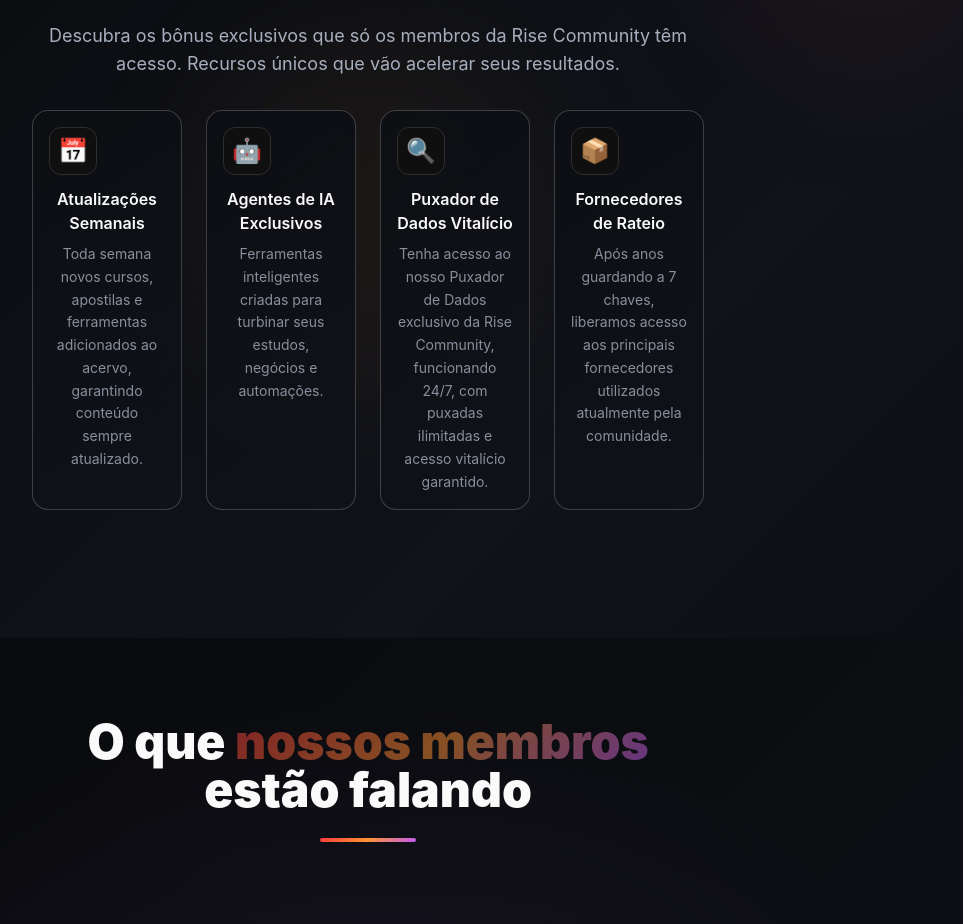
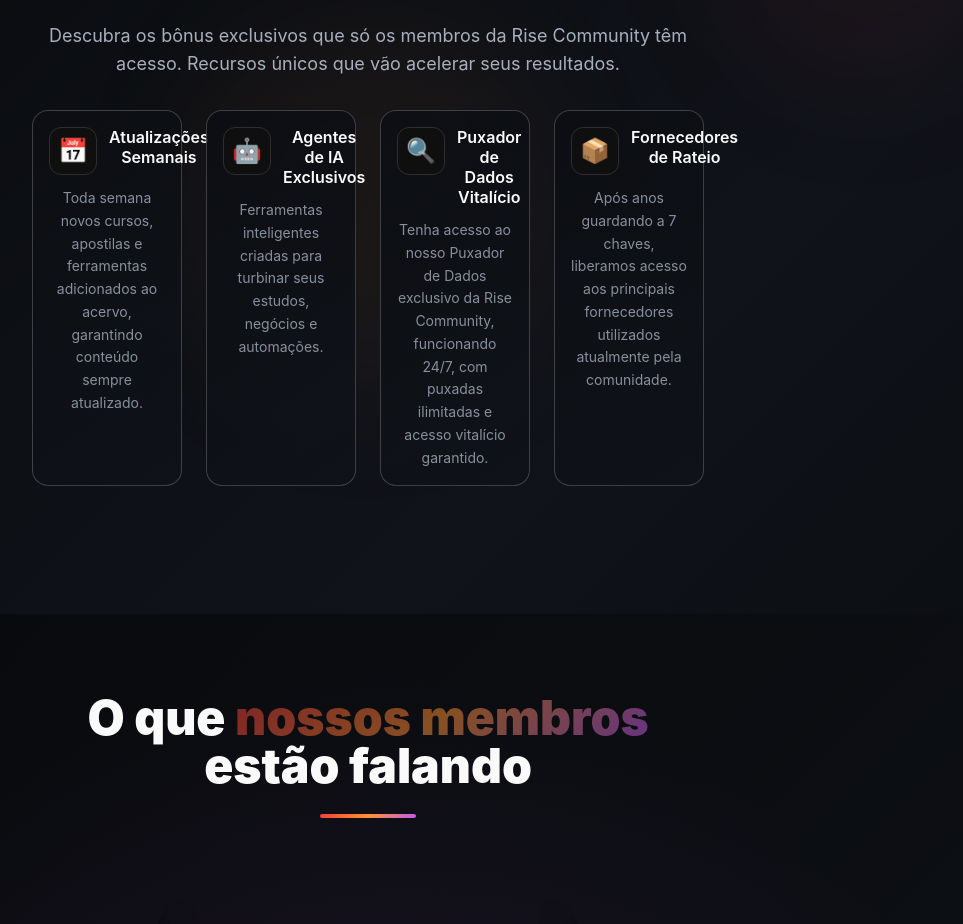
Before and after one commit to bjospideu4-cmyk/projetorisecomuunit, a React (Vite) app: page / in a window 1280 px wide. Shown: the part 1882-2806 px from the top of the page, without its empty margins (272-1235 px from the left). Built offline with nearby package versions, Linux system fonts and the light colour scheme; grey boxes are pictures that could not be loaded; the HTML template or start-up script is replaced by a standard one.

Commit message:
Refactor bonus section layout

```diff
--- a/src/components/sections/PricingSection.tsx
+++ b/src/components/sections/PricingSection.tsx
@@ -27,23 +27,31 @@ export function PricingSection() {
 
             <div className="grid grid-cols-1 sm:grid-cols-2 lg:grid-cols-4 gap-4 md:gap-6">
               <article className="group rounded-2xl bg-gradient-card border border-white/20 p-4 hover:border-rise-blue/40 hover:shadow-elegant transition-all duration-300">
-                <div className="w-12 h-12 bg-background border border-border rounded-xl flex items-center justify-center text-2xl mb-3">📅</div>
-                <h3 className="font-semibold text-base group-hover:text-transparent group-hover:bg-gradient-primary group-hover:bg-clip-text transition-all duration-300 mb-2">Atualizações Semanais</h3>
+                <div className="flex items-start gap-3 mb-3">
+                  <div className="w-12 h-12 bg-background border border-border rounded-xl flex items-center justify-center text-2xl flex-shrink-0">📅</div>
+                  <h3 className="font-semibold text-base group-hover:text-transparent group-hover:bg-gradient-primary group-hover:bg-clip-text transition-all duration-300 leading-tight">Atualizações Semanais</h3>
+                </div>
                 <p className="text-sm text-rise-gray opacity-80 leading-relaxed">Toda semana novos cursos, apostilas e ferramentas adicionados ao acervo, garantindo conteúdo sempre atualizado.</p>
               </article>
               <article className="group rounded-2xl bg-gradient-card border border-white/20 p-4 hover:border-rise-purple/40 hover:shadow-elegant transition-all duration-300">
-                <div className="w-12 h-12 bg-background border border-border rounded-xl flex items-center justify-center text-2xl mb-3">🤖</div>
-                <h3 className="font-semibold text-base group-hover:text-transparent group-hover:bg-gradient-primary group-hover:bg-clip-text transition-all duration-300 mb-2">Agentes de IA Exclusivos</h3>
+                <div className="flex items-start gap-3 mb-3">
+                  <div className="w-12 h-12 bg-background border border-border rounded-xl flex items-center justify-center text-2xl flex-shrink-0">🤖</div>
+                  <h3 className="font-semibold text-base group-hover:text-transparent group-hover:bg-gradient-primary group-hover:bg-clip-text transition-all duration-300 leading-tight">Agentes de IA Exclusivos</h3>
+                </div>
                 <p className="text-sm text-rise-gray opacity-80 leading-relaxed">Ferramentas inteligentes criadas para turbinar seus estudos, negócios e automações.</p>
               </article>
               <article className="group rounded-2xl bg-gradient-card border border-white/20 p-4 hover:border-rise-orange/40 hover:shadow-elegant transition-all duration-300">
-                <div className="w-12 h-12 bg-background border border-border rounded-xl flex items-center justify-center text-2xl mb-3">🔍</div>
-                <h3 className="font-semibold text-base group-hover:text-transparent group-hover:bg-gradient-primary group-hover:bg-clip-text transition-all duration-300 mb-2">Puxador de Dados Vitalício</h3>
+                <div className="flex items-start gap-3 mb-3">
+                  <div className="w-12 h-12 bg-background border border-border rounded-xl flex items-center justify-center text-2xl flex-shrink-0">🔍</div>
+                  <h3 className="font-semibold text-base group-hover:text-transparent group-hover:bg-gradient-primary group-hover:bg-clip-text transition-all duration-300 leading-tight">Puxador de Dados Vitalício</h3>
+                </div>
                 <p className="text-sm text-rise-gray opacity-80 leading-relaxed">Tenha acesso ao nosso Puxador de Dados exclusivo da Rise Community, funcionando 24/7, com puxadas ilimitadas e acesso vitalício garantido.</p>
               </article>
               <article className="group rounded-2xl bg-gradient-card border border-white/20 p-4 hover:border-rise-green/40 hover:shadow-elegant transition-all duration-300">
-                <div className="w-12 h-12 bg-background border border-border rounded-xl flex items-center justify-center text-2xl mb-3">📦</div>
-                <h3 className="font-semibold text-base group-hover:text-transparent group-hover:bg-gradient-primary group-hover:bg-clip-text transition-all duration-300 mb-2">Fornecedores de Rateio</h3>
+                <div className="flex items-start gap-3 mb-3">
+                  <div className="w-12 h-12 bg-background border border-border rounded-xl flex items-center justify-center text-2xl flex-shrink-0">📦</div>
+                  <h3 className="font-semibold text-base group-hover:text-transparent group-hover:bg-gradient-primary group-hover:bg-clip-text transition-all duration-300 leading-tight">Fornecedores de Rateio</h3>
+                </div>
                 <p className="text-sm text-rise-gray opacity-80 leading-relaxed">Após anos guardando a 7 chaves, liberamos acesso aos principais fornecedores utilizados atualmente pela comunidade.</p>
               </article>
             </div>
```
